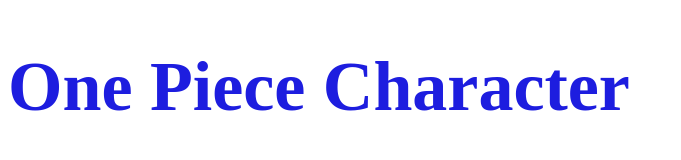
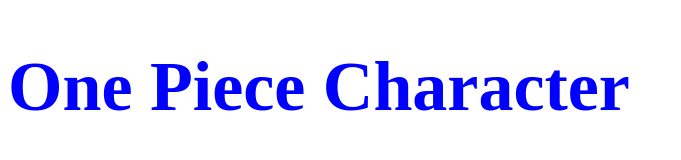
Before and after one commit to ZekeHasametaj/OnePiece, a plain HTML site: page OnePiece/index.html in a window 1280 px wide. Shown: the whole page, without its empty margins (0-681 px from the left). Drawn offline with Linux system fonts and the light colour scheme.

Commit message:
Add files via upload

```diff
--- a/OnePiece/css/style.css
+++ b/OnePiece/css/style.css
@@ -1,7 +1,7 @@
 h1 {
   font-size: 70px;
   font-weight: 600;
-  color: rgb(29, 29, 223);
-  background-clip: text;
+  color: rgb(0, 0, 255);
+  background-clip: border-box;
   font-family:
 }
```
